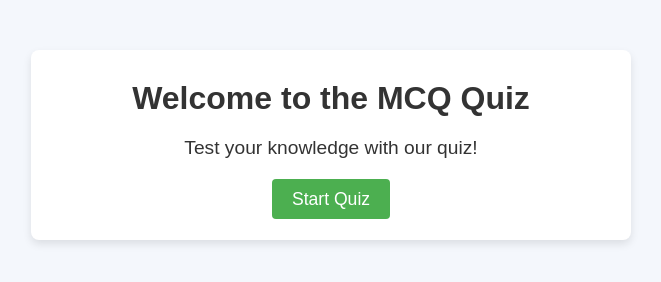
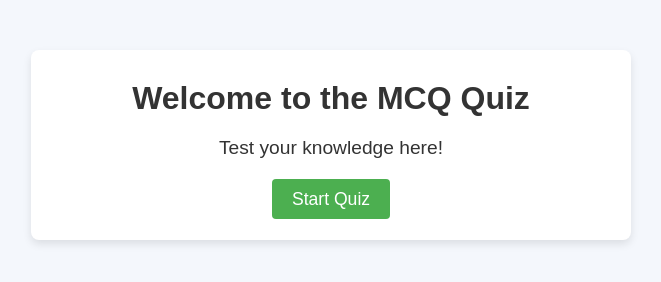
Before and after one commit to EshwarGuttikonda/project1, a plain HTML site: page index.html in a window 1280 px wide. Shown: the whole page, without its empty margins (309-970 px from the left). Drawn offline with Linux system fonts and the light colour scheme.

Commit message:
Update index.html

```diff
--- a/index.html
+++ b/index.html
@@ -9,7 +9,7 @@
 <body>
     <div class="welcome-container">
         <h1>Welcome to the MCQ Quiz</h1>
-        <p>Test your knowledge with our quiz!</p>
+        <p>Test your knowledge here!</p>
         <a href="quiz.html" class="start-btn">Start Quiz</a>
     </div>
 </body>
```
